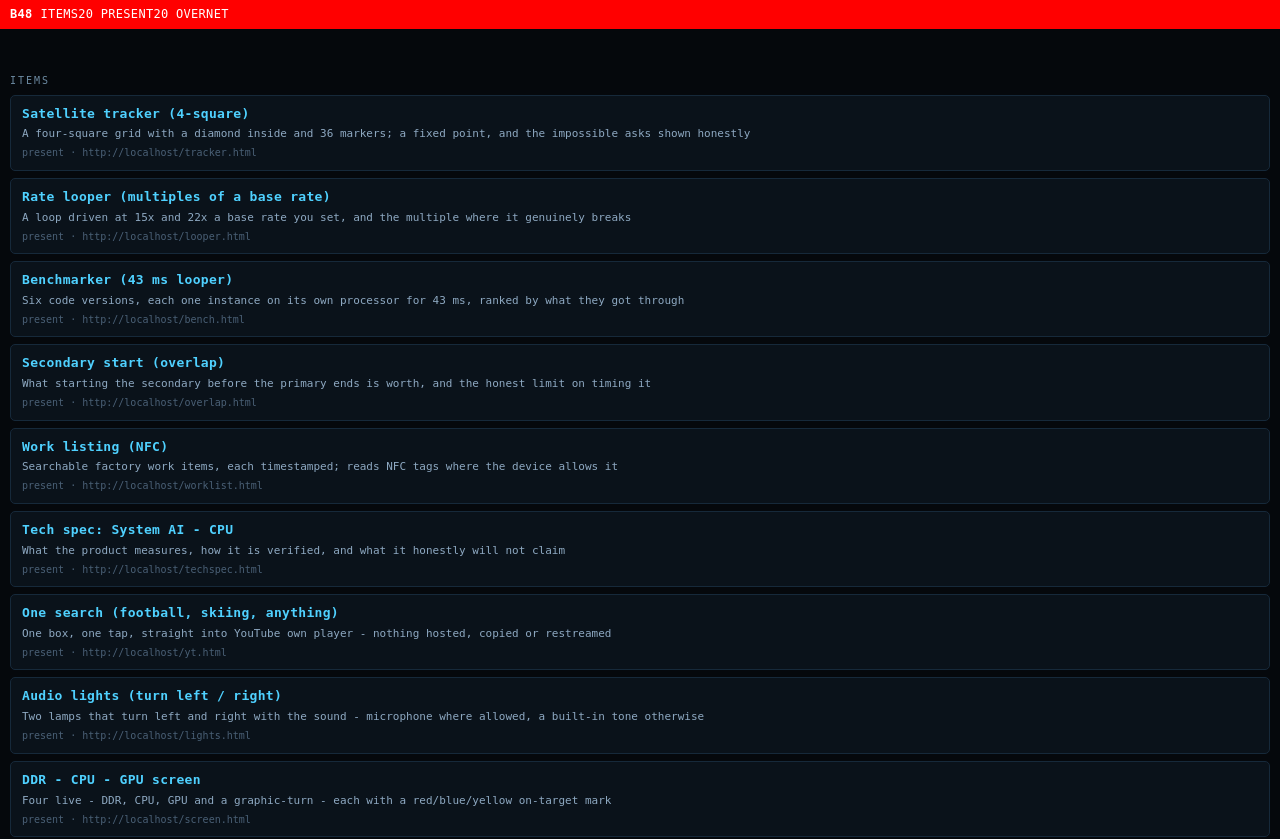
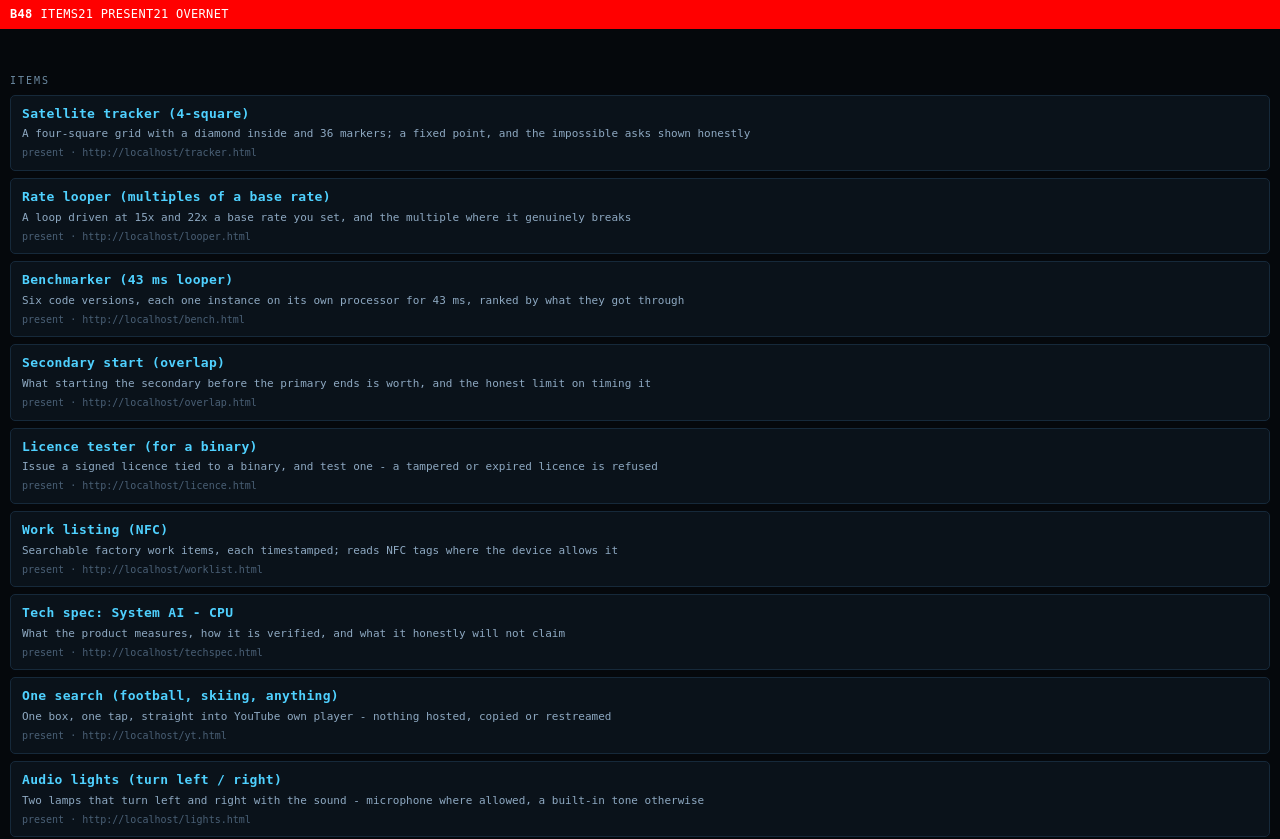
Before and after one commit to anirudhatalmale6-alt/netswitch-switch-benchmark-view, a plain HTML site: page menu.html in a window 1280 px wide. Shown: the top 839 px of the page. Drawn offline with Linux system fonts and the light colour scheme.

Commit message:
B52 licence tester: issue a signed licence tied to a binary's fingerprint, and test one. Tampered, expired and unreadable licences are all refused with an explicit verdict.

```diff
--- a/menu.html
+++ b/menu.html
@@ -63,6 +63,8 @@ var ITEMS = [
    'Six code versions, each one instance on its own processor for 43 ms, ranked by what they got through'],
   ['overlap.html', 'Secondary start (overlap)',
    'What starting the secondary before the primary ends is worth, and the honest limit on timing it'],
+  ['licence.html', 'Licence tester (for a binary)',
+   'Issue a signed licence tied to a binary, and test one - a tampered or expired licence is refused'],
   ['worklist.html', 'Work listing (NFC)',
    'Searchable factory work items, each timestamped; reads NFC tags where the device allows it'],
   ['techspec.html', 'Tech spec: System AI - CPU',
```
